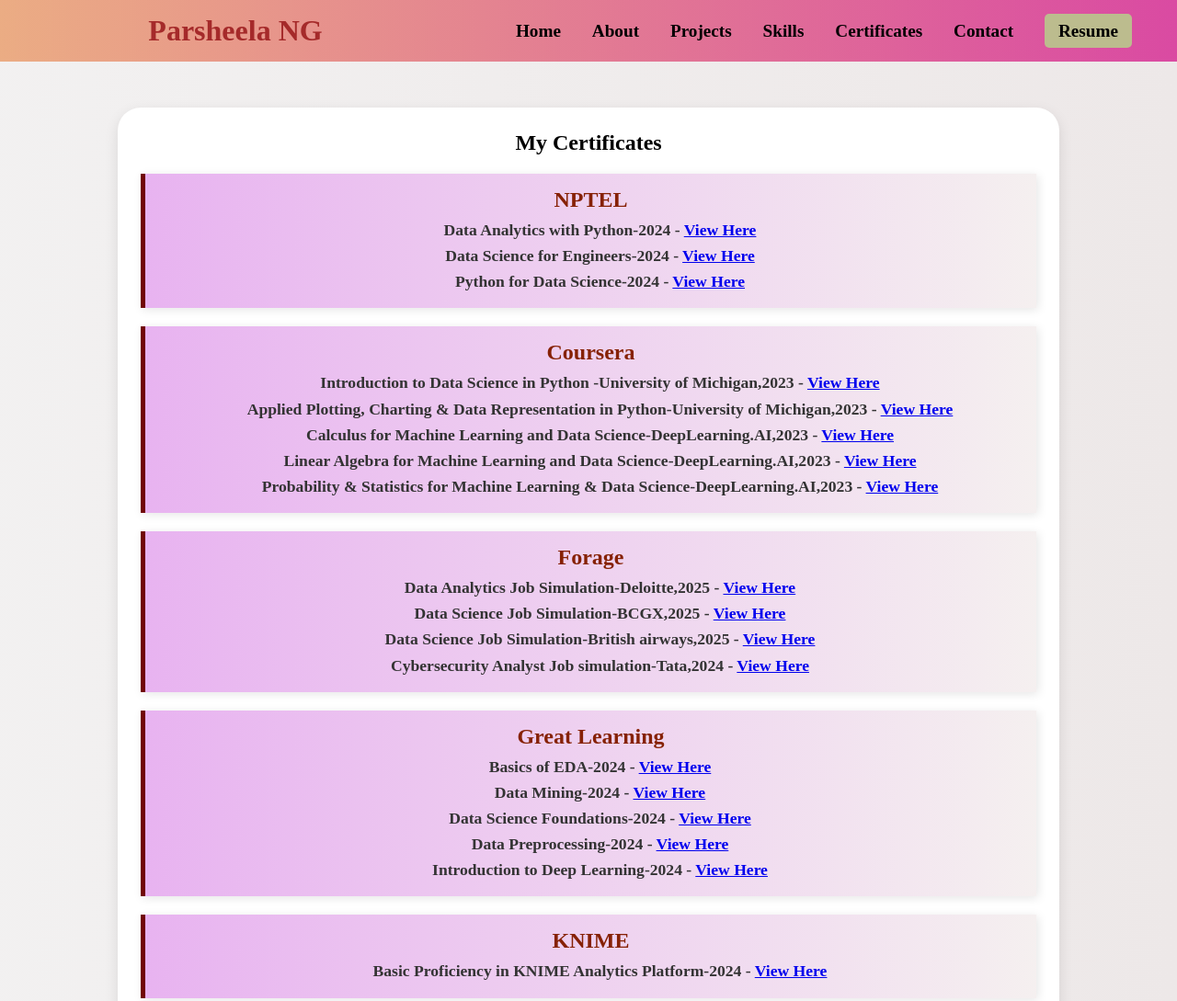
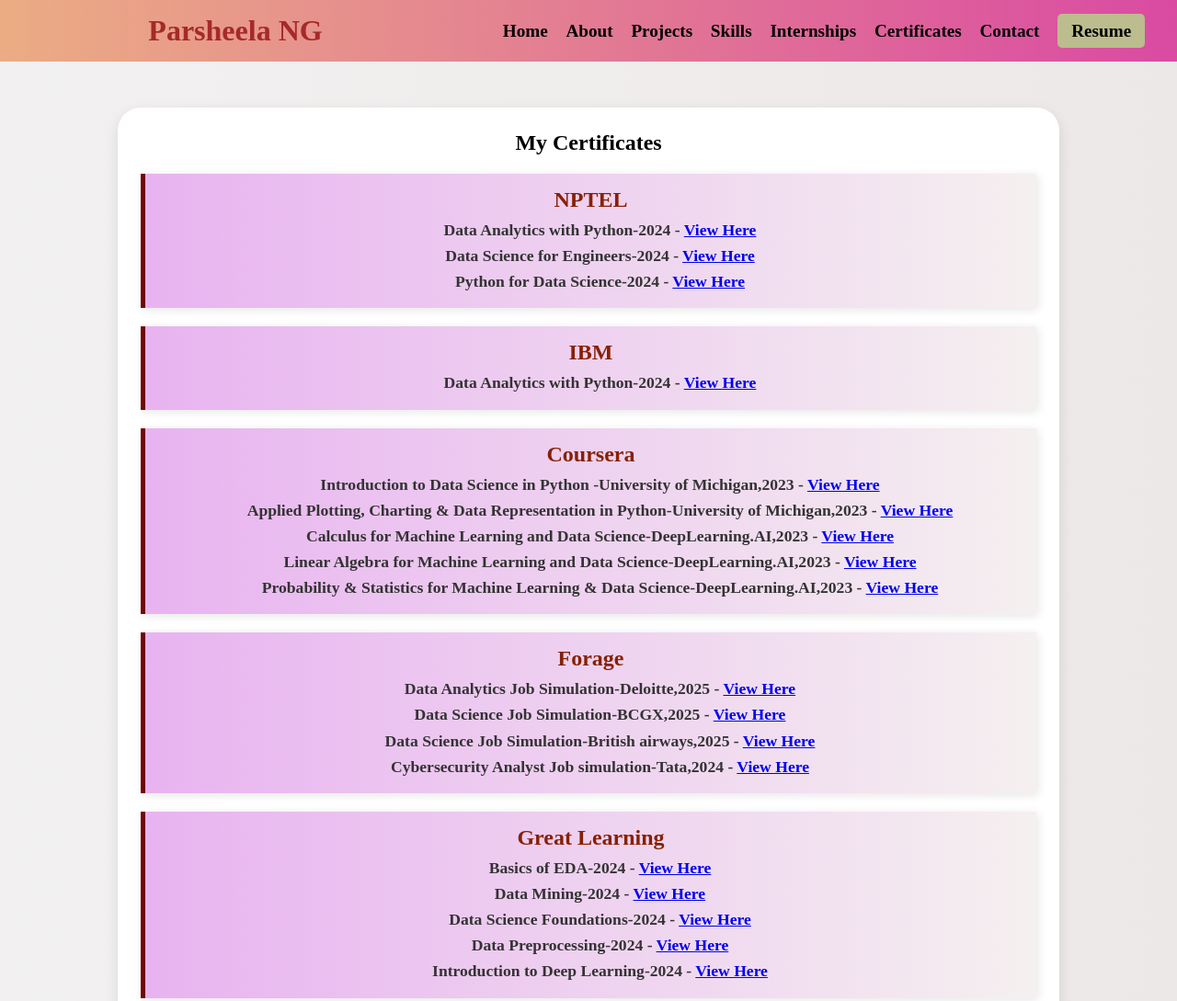
Before and after one commit to ParsheelaNG/Parsheela-s-Portfolio, a plain HTML site: page certificates.html in a window 1280 px wide. Shown: the top 1089 px of the page at 92% size. Drawn offline with Linux system fonts and the light colour scheme.

Commit message:
Update certificates.html

```diff
--- a/certificates.html
+++ b/certificates.html
@@ -17,6 +17,7 @@
                 <li><a href="about.html">About</a></li>
                 <li><a href="projects.html">Projects</a></li>
                 <li><a href="skills.html">Skills</a></li>
+                <li><a href="internship.html">Internships</a></li>
                 <li><a href="certificates.html">Certificates</a></li>
                 <li><a href="contact.html">Contact</a></li>
                 <li><a href="Parsheela NG -Resume(16.2.25).pdf" class="resume-btn" target="_blank">Resume</a></li>
@@ -31,6 +32,12 @@
                     <li>Data Analytics with Python-2024 - <a href="Data Analytics with Python.pdf" target="_blank">View Here</a></li>
                     <li>Data Science for Engineers-2024 -  <a href="Data Science for Engineers.pdf" target="_blank">View Here</a></li>
                     <li>Python for Data Science-2024 - <a href="Python for Data Science (1).pdf" target="_blank">View Here</a></li>
+                </ul>
+            </div>
+            <div class="c-head">
+                <h4>IBM</h4>
+                <ul>
+                    <li>Data Analytics with Python-2024 - <a href="Data Analytics with Python.pdf" target="_blank">View Here</a></li>
                 </ul>
             </div>
             <div class="c-head">
```
